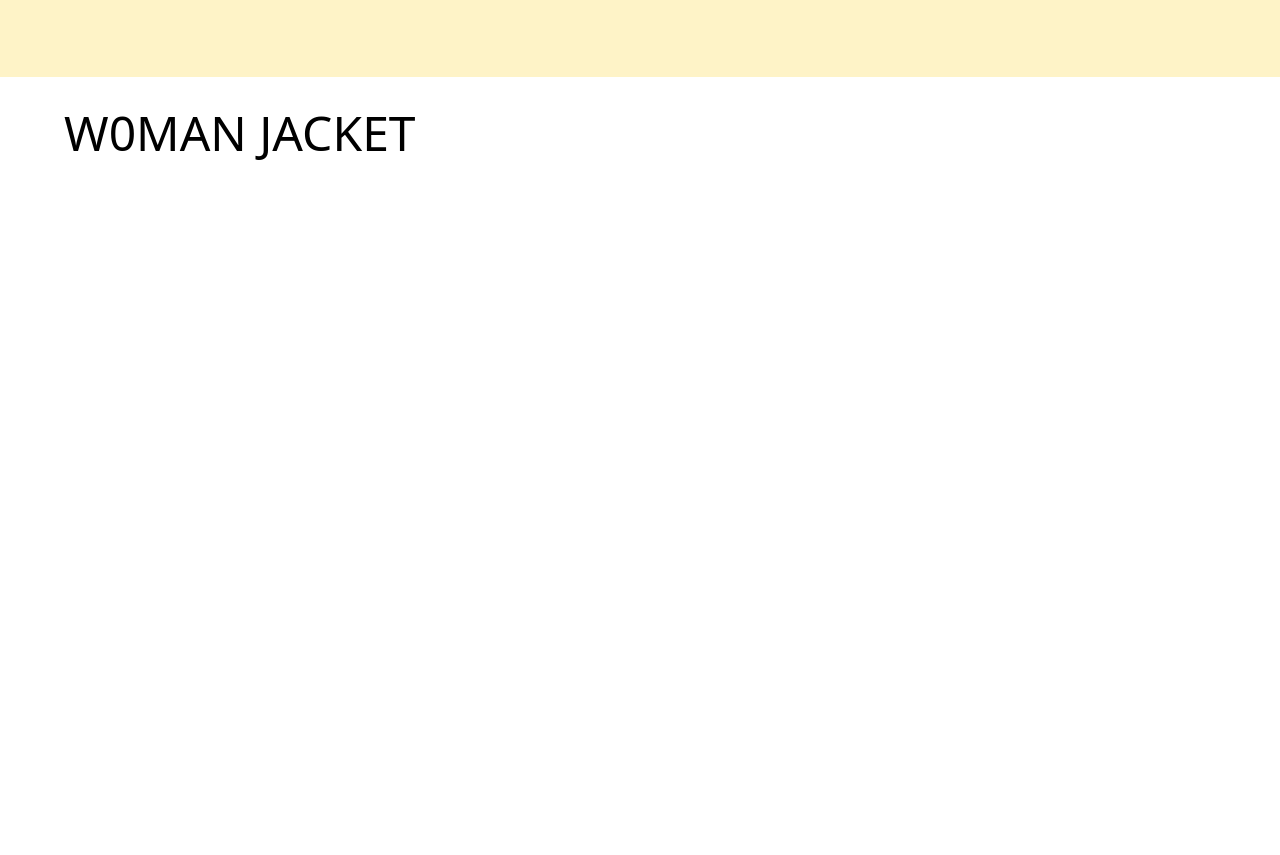
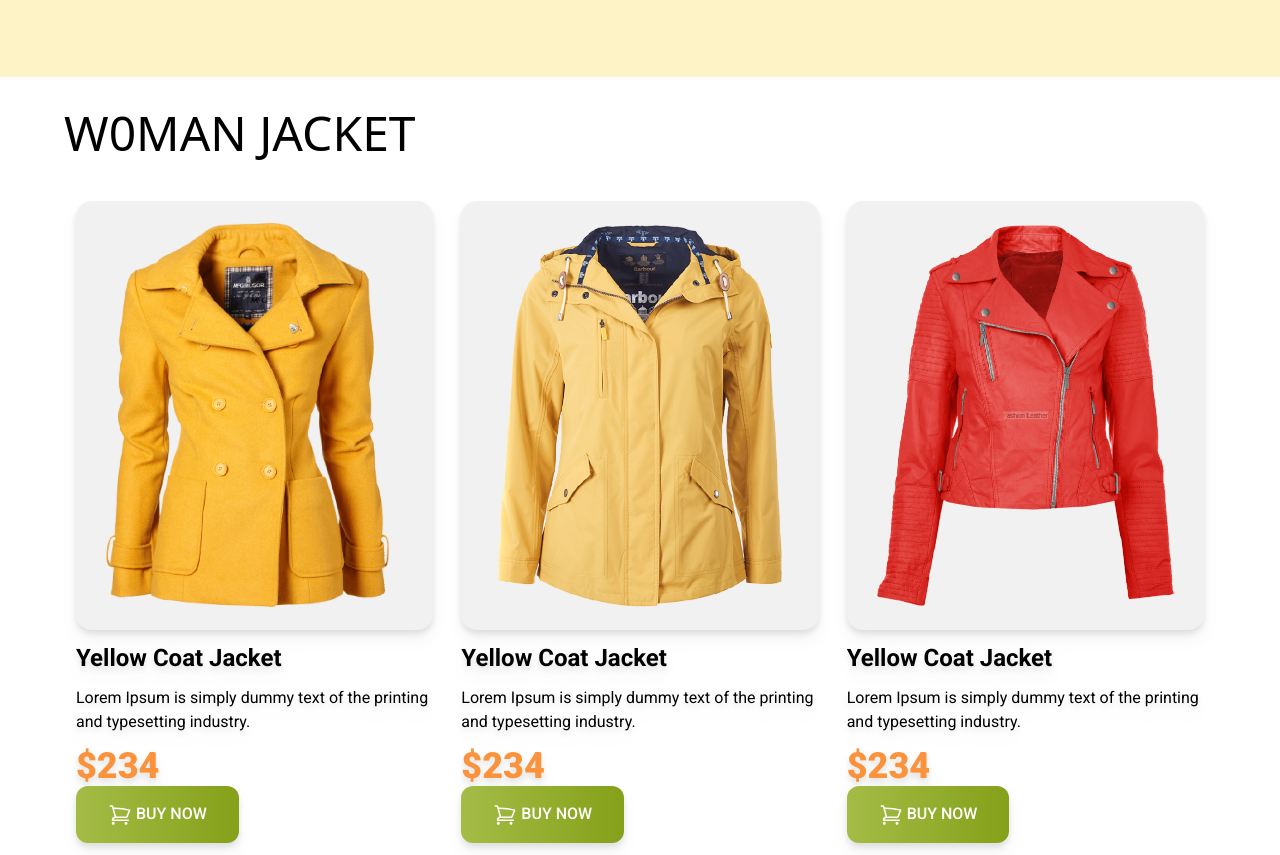
Before and after one commit to anissarkeraraf/fashion-tailwind, a plain HTML site: page index.html in a window 1280 px wide. Shown: the part 574-1429 px from the top of the page. Before the commit the page ends 800 px from the top, so only its background shows below. Drawn offline with nearby package versions, Linux system fonts and the light colour scheme.

Commit message:
main section

```diff
--- a/index.html
+++ b/index.html
@@ -6,12 +6,18 @@
     <meta name="viewport" content="width=device-width, initial-scale=1.0">
     <title>Fashion Tailwind</title>
     <script src="https://cdn.tailwindcss.com"></script>
+    <!-- google font family -->
     <link rel="preconnect" href="https://fonts.googleapis.com">
     <link rel="preconnect" href="https://fonts.gstatic.com" crossorigin>
-    <link href="https://fonts.googleapis.com/css2?family=Bebas+Neue&display=swap" rel="stylesheet">
+    <link href="https://fonts.googleapis.com/css2?family=Bebas+Neue&family=Roboto:wght@400;500;700;900&display=swap"
+        rel="stylesheet">
     <style>
-        .font-babes{
+        .font-babes {
             font-family: 'Bebas Neue', sans-serif;
+        }
+
+        .font-roboto {
+            font-family: 'Roboto', sans-serif;
         }
     </style>
 </head>
@@ -46,10 +52,71 @@
             </div>
         </div>
     </header>
-    <main>
+    <!-- Women Jacket Section -->
+    <main class="max-w-6xl mx-auto">
         <section>
-            <div class="py-8 max-w-6xl mx-auto">
+            <div class="py-8">
                 <h2 class="text-5xl font-bebas">W0MAN JACKET</h2>
+            </div>
+            <!-- jacket container -->
+            <div class="font-roboto grid grid-cols-1 p-2 md:grid-cols-2 p-3 lg:grid-cols-3 gap-7 ">
+                <!-- jacket one -->
+                <div class="space-y-3 drop-shadow-lg">
+                    <div class="bg-[#F1F1F1] p-5 rounded-2xl"><img src="images/jacket-1.png" alt=""></div>
+                    <h4 class="text-2xl font-bold">Yellow Coat Jacket </h4>
+                    <p>Lorem Ipsum is simply dummy text of the
+                        printing and typesetting industry.</p>
+                    <div>
+                        <h2 class="text-4xl font-black text-orange-400">$234</h2>
+                        <button
+                            class="py-4 px-8 bg-gradient-to-r from-[#A4BC46] to-[#85A019] rounded-xl uppercase text-white font-medium">
+                            <svg xmlns="http://www.w3.org/2000/svg" fill="none" viewBox="0 0 24 24" stroke-width="1.5"
+                                stroke="currentColor" class="w-6 h-6 inline">
+                                <path stroke-linecap="round" stroke-linejoin="round"
+                                    d="M2.25 3h1.386c.51 0 .955.343 1.087.835l.383 1.437M7.5 14.25a3 3 0 0 0-3 3h15.75m-12.75-3h11.218c1.121-2.3 2.1-4.684 2.924-7.138a60.114 60.114 0 0 0-16.536-1.84M7.5 14.25 5.106 5.272M6 20.25a.75.75 0 1 1-1.5 0 .75.75 0 0 1 1.5 0Zm12.75 0a.75.75 0 1 1-1.5 0 .75.75 0 0 1 1.5 0Z" />
+                            </svg>
+
+                            Buy Now</button>
+                    </div>
+                </div>
+                <!-- jacket two -->
+                <div class="space-y-3 drop-shadow-lg">
+                    <div class="bg-[#F1F1F1] p-5 rounded-2xl"><img src="images/jacket-2.png" alt=""></div>
+                    <h4 class="text-2xl font-bold">Yellow Coat Jacket </h4>
+                    <p>Lorem Ipsum is simply dummy text of the
+                        printing and typesetting industry.</p>
+                    <div>
+                        <h2 class="text-4xl font-black text-orange-400">$234</h2>
+                        <button
+                            class="py-4 px-8 bg-gradient-to-r from-[#A4BC46] to-[#85A019] rounded-xl uppercase text-white font-medium">
+                            <svg xmlns="http://www.w3.org/2000/svg" fill="none" viewBox="0 0 24 24" stroke-width="1.5"
+                                stroke="currentColor" class="w-6 h-6 inline">
+                                <path stroke-linecap="round" stroke-linejoin="round"
+                                    d="M2.25 3h1.386c.51 0 .955.343 1.087.835l.383 1.437M7.5 14.25a3 3 0 0 0-3 3h15.75m-12.75-3h11.218c1.121-2.3 2.1-4.684 2.924-7.138a60.114 60.114 0 0 0-16.536-1.84M7.5 14.25 5.106 5.272M6 20.25a.75.75 0 1 1-1.5 0 .75.75 0 0 1 1.5 0Zm12.75 0a.75.75 0 1 1-1.5 0 .75.75 0 0 1 1.5 0Z" />
+                            </svg>
+
+                            Buy Now</button>
+                    </div>
+                </div>
+                <!-- jacket three -->
+                <div class="space-y-3 drop-shadow-lg">
+                    <div class="bg-[#F1F1F1] p-5 rounded-2xl"><img src="images/jacket-3.png" alt=""></div>
+                    <h4 class="text-2xl font-bold">Yellow Coat Jacket </h4>
+                    <p>Lorem Ipsum is simply dummy text of the
+                        printing and typesetting industry.</p>
+                    <div>
+                        <h2 class="text-4xl font-black text-orange-400">$234</h2>
+                        <button
+                            class="py-4 px-8 bg-gradient-to-r from-[#A4BC46] to-[#85A019] rounded-xl uppercase text-white font-medium">
+                            <svg xmlns="http://www.w3.org/2000/svg" fill="none" viewBox="0 0 24 24" stroke-width="1.5"
+                                stroke="currentColor" class="w-6 h-6 inline">
+                                <path stroke-linecap="round" stroke-linejoin="round"
+                                    d="M2.25 3h1.386c.51 0 .955.343 1.087.835l.383 1.437M7.5 14.25a3 3 0 0 0-3 3h15.75m-12.75-3h11.218c1.121-2.3 2.1-4.684 2.924-7.138a60.114 60.114 0 0 0-16.536-1.84M7.5 14.25 5.106 5.272M6 20.25a.75.75 0 1 1-1.5 0 .75.75 0 0 1 1.5 0Zm12.75 0a.75.75 0 1 1-1.5 0 .75.75 0 0 1 1.5 0Z" />
+                            </svg>
+
+                            Buy Now</button>
+                    </div>
+                </div>
             </div>
         </section>
     </main>
```
